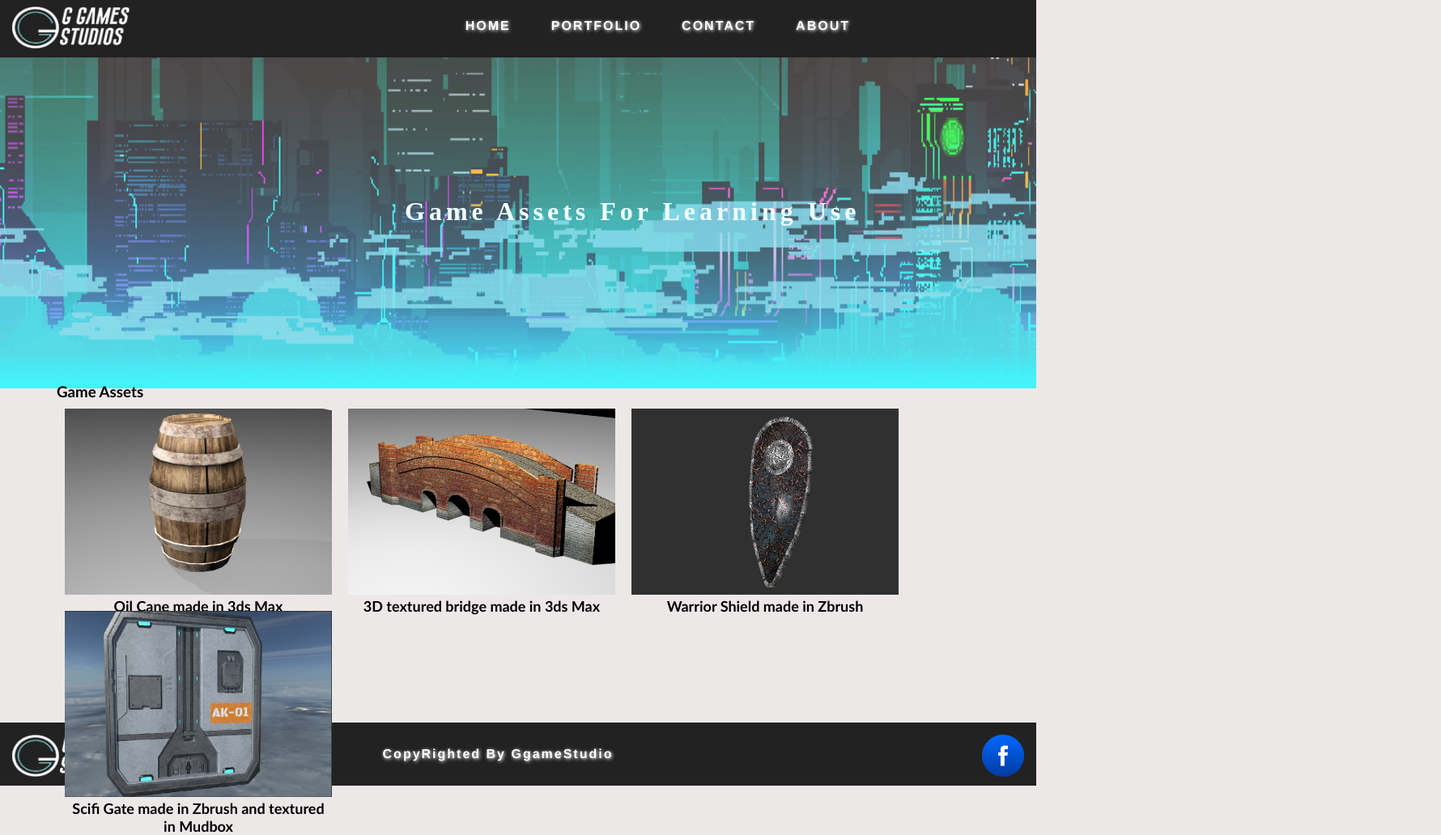
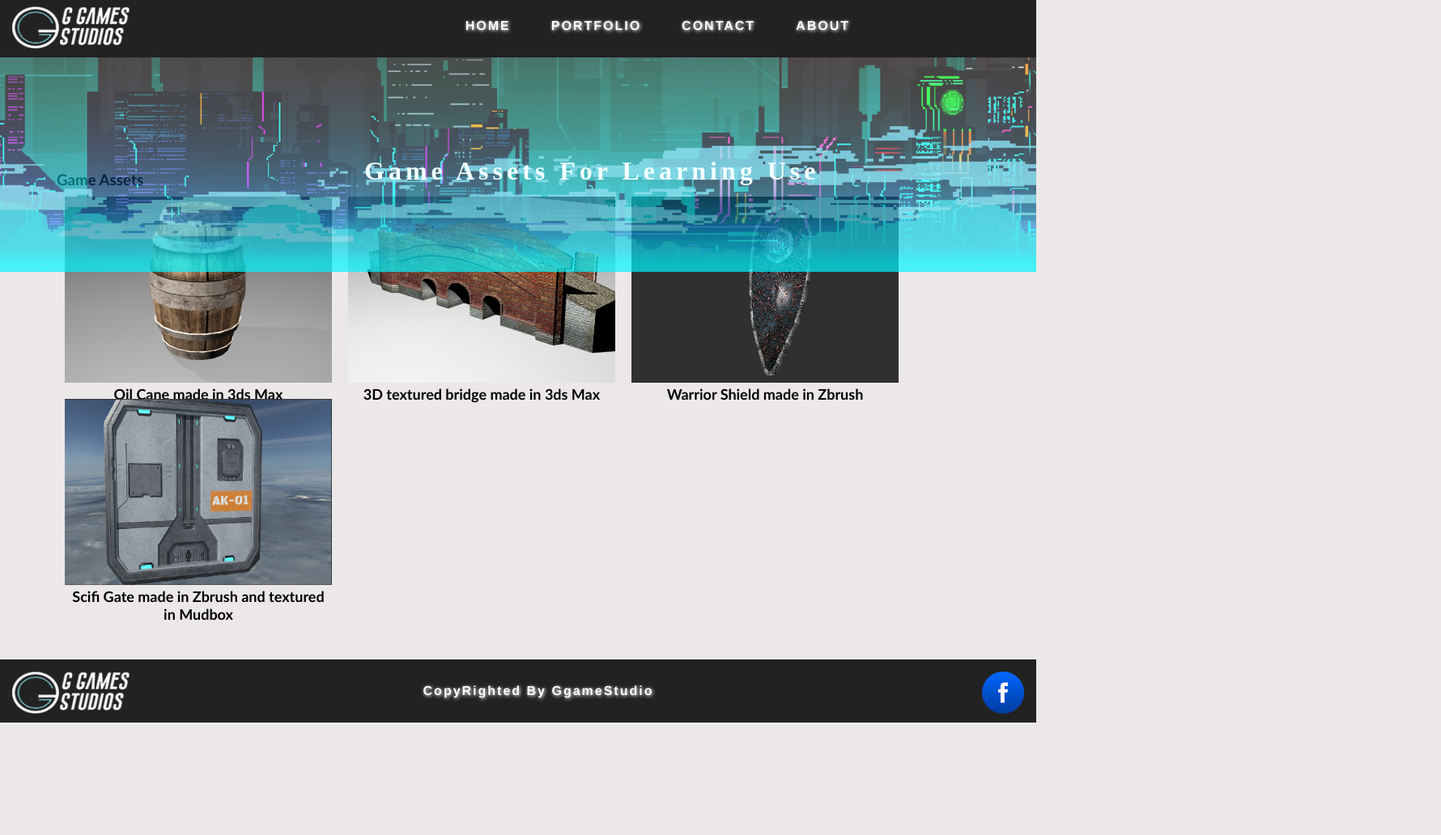
Before and after one commit to coldblot/MainWebsite, a plain HTML site: page index.html in a window 1280 px wide. Shown: the part 7-1039 px from the top of the page at 81% size, 1780 px wide, since content can reach past the window. After the commit the page ends 900 px from the top, so only its background shows below. Drawn offline with Linux system fonts and the light colour scheme.

Commit message:
Update index.html

```diff
--- a/index.html
+++ b/index.html
@@ -2,7 +2,8 @@
 <html>
 <head>
 <meta charset="utf-8">
-<title>Untitled Document</title>
+<title>GgameStudio</title>
+	<meta name="viewport" content="width=device-width" maximum-scale="1" initial-scale="1" user-scalable="no">
 	<style>
 	*
 		{
@@ -10,27 +11,25 @@
 			box-sizing: border-box;
 			padding: 0px;
 		}
-		#bg
+		#image
 		{
-			width: 100%;
-			position: absolute;
+			margin-top: 40px;
+			margin-left: 0px;
+            width: 100%;
+			opacity: 0.7;
 			z-index: -1;
 		}
-		#bg img
+
+		#bgtext h1
 		{
-		    width: 100%;
-			height: 450px;
-			opacity: 0.7;
-		}
-		#bg h1
-		{
-			position: relative;
-			top: 250px;
-			left: 500px;
+			position: absolute;
+			top: 200px;
+			left: 450px;
 			color: azure;
 			letter-spacing: 5px;
 			z-index: 2;
 		}
+
 		#navbar
 		{
 			position: fixed;
@@ -38,6 +37,7 @@
 			background-color: #222222;
 			padding: 30px;
 			width: 100%;
+			top: 0px;
 			height: auto;
             margin-right: 200px;
 			z-index: 10;
@@ -71,15 +71,16 @@
 		}
 			.wrapper
 		{
-			position: relative;
-			top: 480px;
-			right: 80px;
+			position: absolute;
+			bottom: 60px;
 			font-family: "Gill Sans", "Gill Sans MT", "Myriad Pro", "DejaVu Sans Condensed", Helvetica, Arial, "sans-serif";
-			z-index: 20;
+			left: -80px;
+			width: 100%;
 		}
 		.wrapper h3
 		{
 			margin-left: 150px;
+			margin-top: 0px;
 		}
 		.responsive
 		{
@@ -121,14 +122,13 @@
 		}
 				#navbarDown
 		{
-			position: absolute;
+			position:absolute;
 			background-size: cover;
 			background-color: #222222;
 			padding: 30px;
 			width: 100%;
+			bottom:-100px;;
 			height: auto;
-            top:900px;
-			z-index: 10;
 		}
 				#navbarDown a
 		{
@@ -157,7 +157,7 @@
 			display: flex;
 			flex-direction: row;
 			justify-content: center;
-			margin-right: 50px;
+			margin-left: 50px;
 		}
 		#content
 		{
@@ -273,8 +273,7 @@
 </head>
 
 <body bgcolor="#ECE8E8">
-
-	<div id="navbar">
+		<div id="navbar">
 
 <div id="row">
 	<img src="images/myLogo2.png" width="155" height="62" alt="" class="logo"/>
@@ -283,8 +282,8 @@
 <a href="#">CONTACT</a>
 <a href="AboutUs.Html">ABOUT</a>
 </div></div>
-<div id="bg"><h1>Game Assets For Learning Use</h1><img src="images/carlo-bruzzese-6.png" width="1919" height="455" alt=""/></div>
-<div class="wrapper">
+	<div class="header">
+	<div class="wrapper">
 		<h3>Game Assets</h3>
 	<div class="row4">
 	<div class="responsive">
@@ -314,6 +313,10 @@
 			</div>
 	</div>
 
+
+<div id="bgtext"><h1>Game Assets For Learning Use</h1><img src="images/carlo-bruzzese-6.png" alt="" id="image"/></div>
+</div>
+
 		<div id="navbarDown">
  <img src="images/myLogo2.png" width="155" height="62" alt="" class="logo"/>
 	<img src="images/facebook-icon-vector-21082437.png" width="62" height="62" class="logoside">
```
